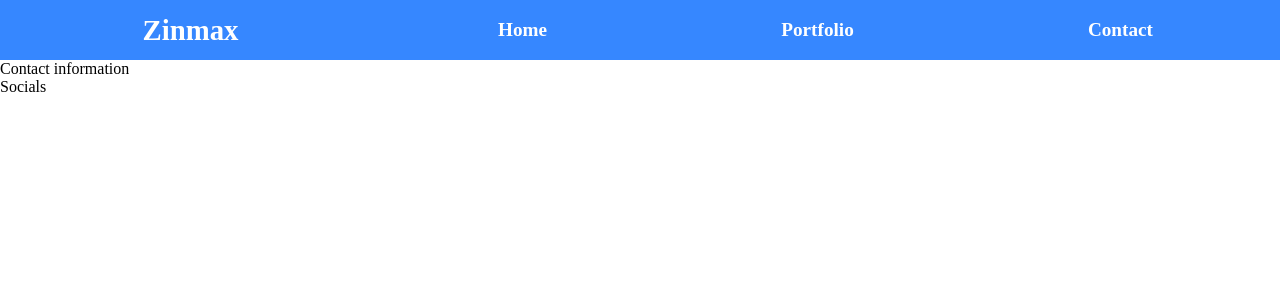
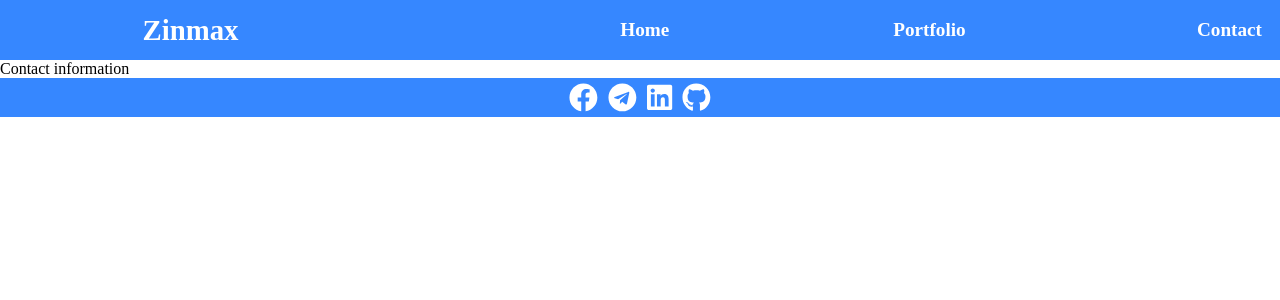
Before and after one commit to zinchenko-maksym/Portfolio, a React (Create React App) app: page /contact in a window 1280 px wide. Shown: the top 300 px of the page. Built offline with nearby package versions, Linux system fonts and the light colour scheme.

Commit message:
Footer with socials created

```diff
--- a/package.json
+++ b/package.json
@@ -3,6 +3,9 @@
   "version": "0.1.0",
   "private": true,
   "dependencies": {
+    "@fortawesome/fontawesome-svg-core": "^1.2.36",
+    "@fortawesome/free-brands-svg-icons": "^5.15.4",
+    "@fortawesome/react-fontawesome": "^0.1.16",
     "@testing-library/jest-dom": "^5.16.1",
     "@testing-library/react": "^12.1.2",
     "@testing-library/user-event": "^13.5.0",
--- a/src/components/App/App.tsx
+++ b/src/components/App/App.tsx
@@ -5,6 +5,7 @@ import Header from '../Header/Header';
 import Portfolio from '../Portfolio/Portfolio';
 import Home from '../Home/Home';
 import Contact from '../Contact/Contact';
+import Footer from '../Footer/Footer';
 
 const GlobalStyle = createGlobalStyle`
   body {
@@ -30,7 +31,7 @@ function App() {
         <Route path="portfolio" element={<Portfolio />} />
         <Route path="contact" element={<Contact />} />
       </Routes>
-      <footer>Socials</footer>
+      <Footer />
       <GlobalStyle />
     </ThemeProvider>
   );
--- /dev/null
+++ b/src/components/Footer/Footer.tsx
@@ -0,0 +1,40 @@
+import React from 'react';
+import styled from 'styled-components';
+import { FontAwesomeIcon } from '@fortawesome/react-fontawesome';
+import {
+  faFacebook,
+  faTelegram,
+  faLinkedin,
+  faGithub,
+} from '@fortawesome/free-brands-svg-icons';
+
+const FooterWrap = styled.footer`
+  background-color: #3687FF;
+  display: flex;
+  justify-content: center;
+`;
+const SocialLink = styled.a`
+  color: white;
+  margin: 5px;
+  font-size: 0.9rem;
+`;
+function Footer() {
+  return (
+    <FooterWrap>
+      <SocialLink href="https://www.facebook.com/maksym.zinchenko.54">
+        <FontAwesomeIcon icon={faFacebook} size="2x" />
+      </SocialLink>
+      <SocialLink href="https://t.me/Maksym_Zinchenko">
+        <FontAwesomeIcon icon={faTelegram} size="2x" />
+      </SocialLink>
+      <SocialLink href="https://www.linkedin.com/in/maksym-zinchenko-818390175/">
+        <FontAwesomeIcon icon={faLinkedin} size="2x" />
+      </SocialLink>
+      <SocialLink href="https://github.com/maklaut007">
+        <FontAwesomeIcon icon={faGithub} size="2x" />
+      </SocialLink>
+    </FooterWrap>
+  );
+}
+
+export default Footer;
--- a/src/components/Header/Header.tsx
+++ b/src/components/Header/Header.tsx
@@ -50,6 +50,8 @@ const MenuButton = styled.div`
 const StyledLink = styled(Link)`
   color: white;
   padding: 8px;
+  width: 50%;
+  text-align: right;
 `;
 
 function Header() {
```
Also changed, not shown: 1 other file (tests, documents, lock files or other folders).
